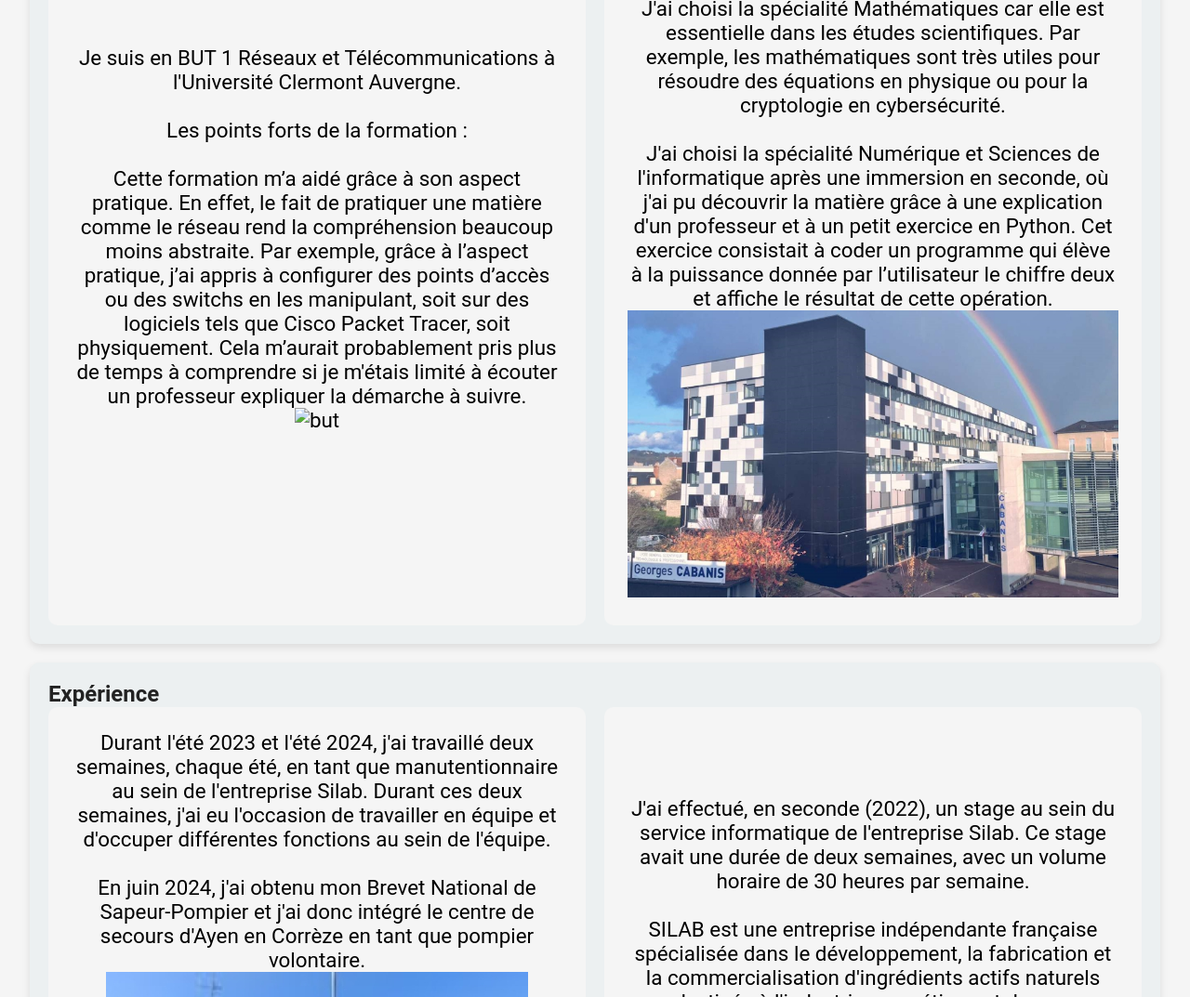
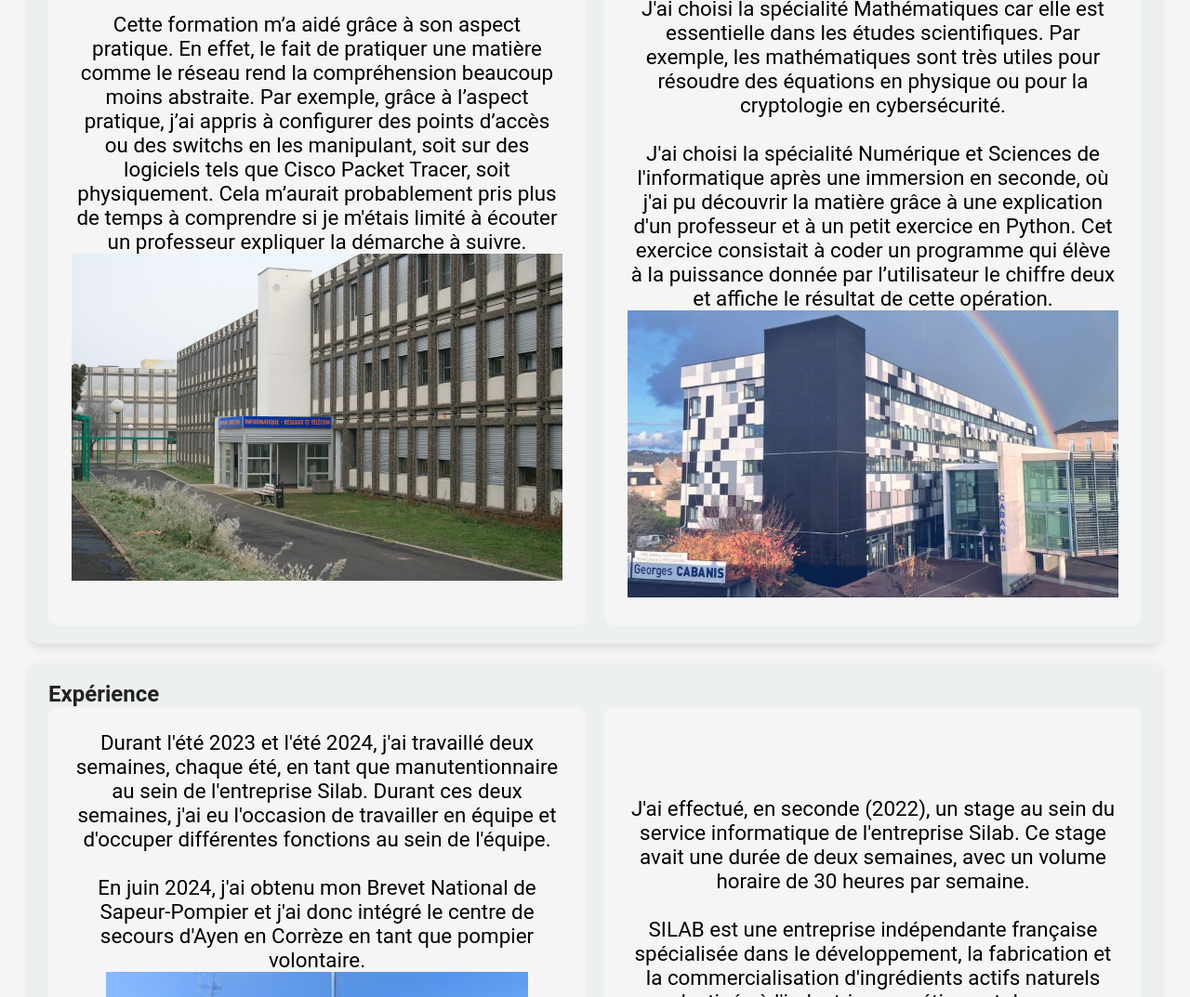
Before and after one commit to macfra19/Portfolio, a plain HTML site: page index.html in a window 1280 px wide. Shown: the part 1507-2580 px from the top of the page at 93% size. Drawn offline with Linux system fonts and the light colour scheme; files whose address does not match are found by name.

Commit message:
Update index.html

```diff
--- a/index.html
+++ b/index.html
@@ -66,7 +66,7 @@
                         Cette formation m’a aidé grâce à son aspect pratique. En effet, le fait de pratiquer une matière comme le réseau rend la compréhension beaucoup moins abstraite.
                         Par exemple, grâce à l’aspect pratique, j’ai appris à configurer des points d’accès ou des switchs en les manipulant, soit sur des logiciels tels que Cisco Packet Tracer,
                         soit physiquement. Cela m’aurait probablement pris plus de temps à comprendre si je m'étais limité à écouter un professeur expliquer la démarche à suivre.<br>
-                        <img src="style/image_but" alt="but" width="100%">
+                        <img src="style/image_but.jpg" alt="but" width="100%">
                     </p>
                 </div>
                 <div class="container">
```
